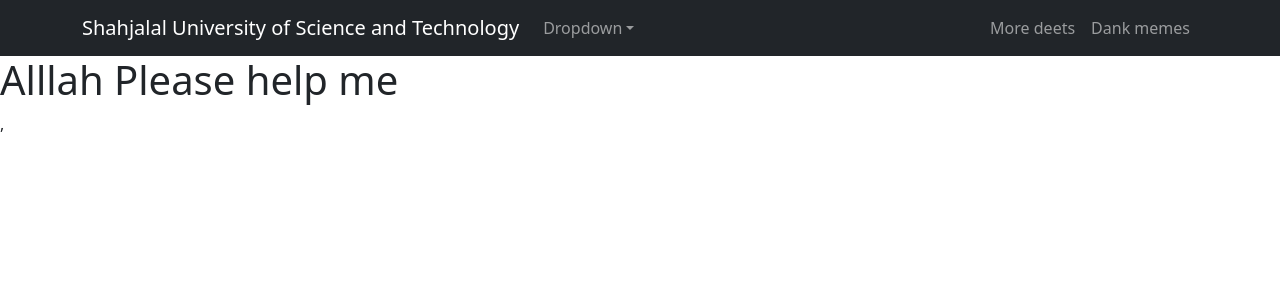
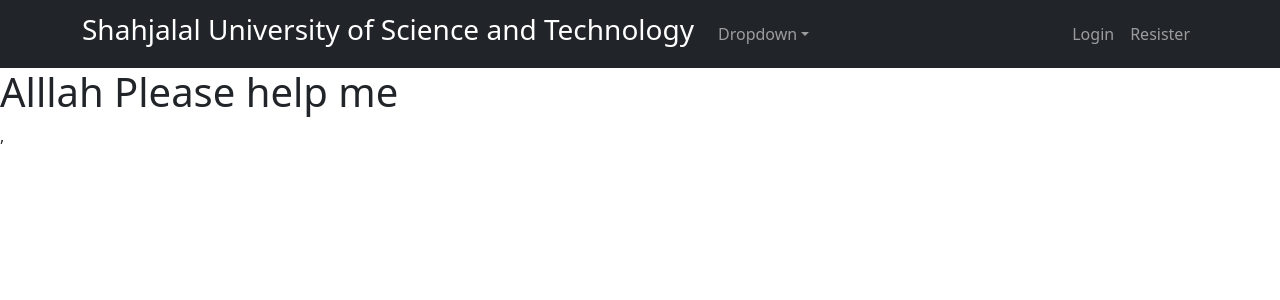
Before and after one commit to Fayjul/stam-cse, a React (Create React App) app in the folder frontend/: page / in a window 1280 px wide. Shown: the top 300 px of the page. Built offline with nearby package versions, Linux system fonts and the light colour scheme.

Commit message:
login page added

```diff
--- a/frontend/src/App.js
+++ b/frontend/src/App.js
@@ -1,12 +1,18 @@
 import './App.css';
 import { Routes, Route, Link } from 'react-router-dom';
 import HomePage from './screens/HomePage/HomePage';
+import Login from './screens/Login/Login';
+import NavBar from './components/NavBar/NavBar';
 
 function App() {
   return (
-    <Routes>
-      <Route path="/" element={<HomePage />} />
-    </Routes>
+    <div>
+      <NavBar></NavBar>
+      <Routes>
+        <Route path="/" element={<HomePage />} />
+        <Route path="/login" element={<Login />} />
+      </Routes>
+    </div>
   );
 }
 
--- a/frontend/src/components/NavBar/NavBar.js
+++ b/frontend/src/components/NavBar/NavBar.js
@@ -9,7 +9,7 @@ export default function NavBar() {
     <Navbar collapseOnSelect expand="lg" bg="dark" variant="dark">
       <Container>
         <Navbar.Brand href="/">
-          Shahjalal University of Science and Technology
+          <h3>Shahjalal University of Science and Technology</h3>
         </Navbar.Brand>
         <Navbar.Toggle aria-controls="responsive-navbar-nav" />
         <Navbar.Collapse id="responsive-navbar-nav">
@@ -27,9 +27,9 @@ export default function NavBar() {
             </NavDropdown>
           </Nav>
           <Nav>
-            <Nav.Link href="#deets">More deets</Nav.Link>
-            <Nav.Link eventKey={2} href="#memes">
-              Dank memes
+            <Nav.Link href="/login">Login</Nav.Link>
+            <Nav.Link eventKey={2} href="/signup">
+              Resister
             </Nav.Link>
           </Nav>
         </Navbar.Collapse>
--- a/frontend/src/screens/HomePage/HomePage.js
+++ b/frontend/src/screens/HomePage/HomePage.js
@@ -1,10 +1,8 @@
 import React from 'react';
-import NavBar from '../../components/NavBar/NavBar';
 
 export default function HomePage() {
   return (
     <div>
-      <NavBar></NavBar>
       <h1>Alllah Please help me</h1>
     </div>
   );
--- /dev/null
+++ b/frontend/src/screens/Login/Login.js
@@ -0,0 +1,5 @@
+import React from 'react';
+
+export default function Login() {
+  return <div>Login</div>;
+}
```
Also changed, not shown: frontend/src/screens/Login/Login.css (added).
